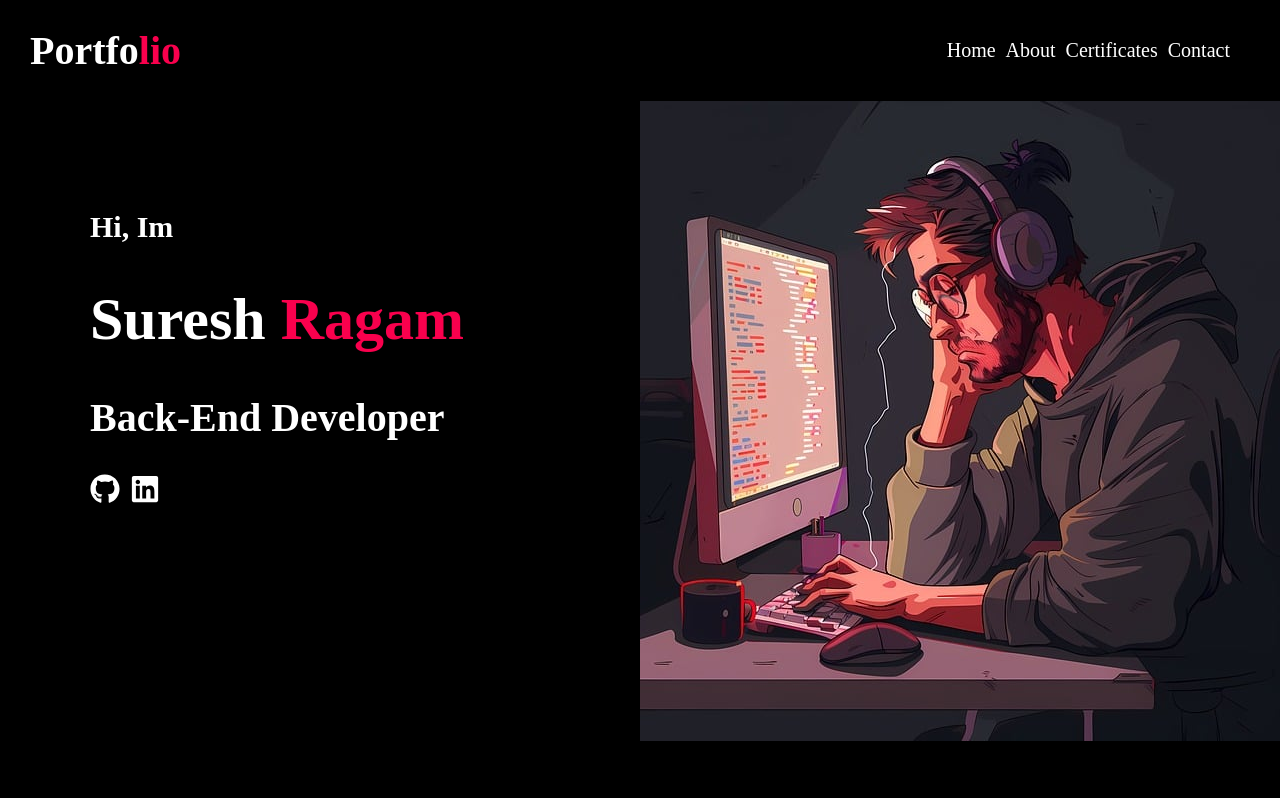
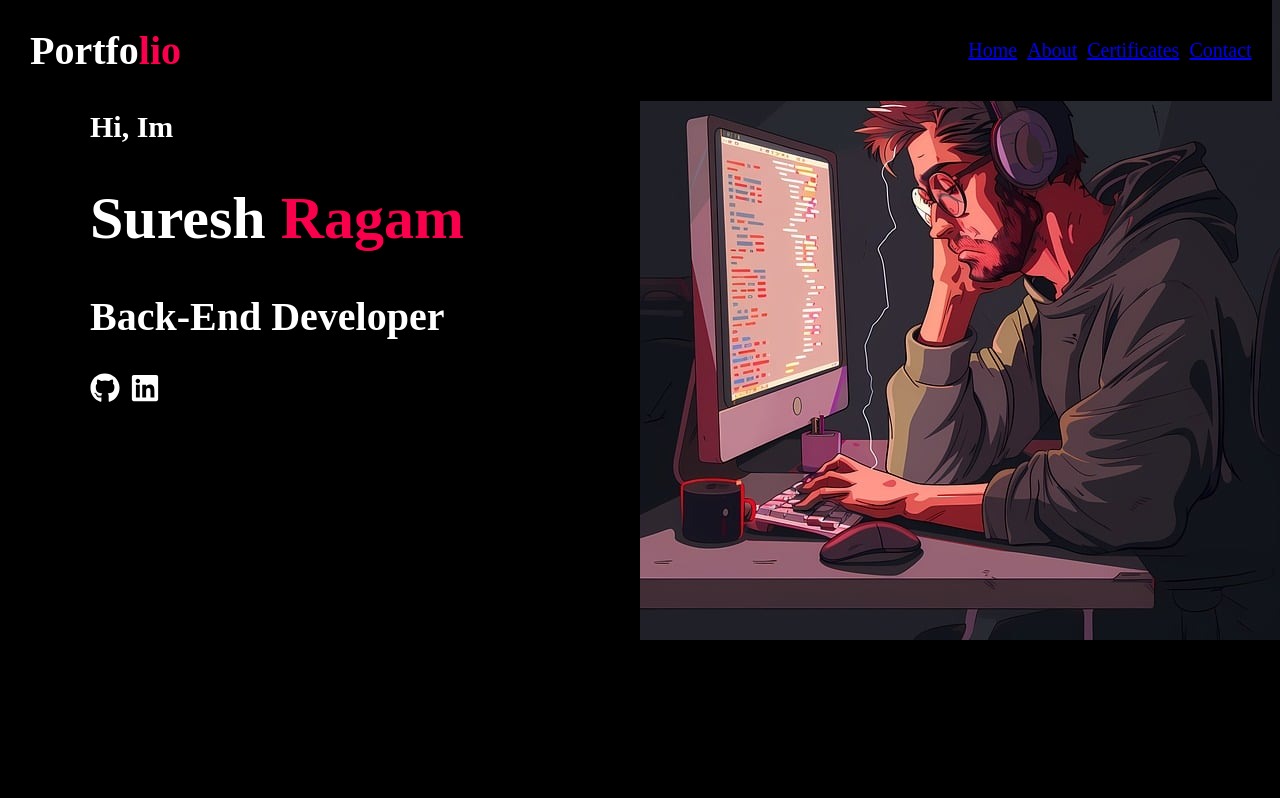
Before and after one commit to sureshragam/sureshragam.github.io, a React (Create React App) app: page / in a window 1280 px wide. Shown: the top 798 px of the page. Built offline with nearby package versions, Linux system fonts and the light colour scheme.

Commit message:
added id for the files

```diff
--- a/src/components/About/About.tsx
+++ b/src/components/About/About.tsx
@@ -59,7 +59,7 @@ const About = () =>{
     }
 
     return(
-        <div className={classes.aboutContainer}>
+        <div id="about" className={classes.aboutContainer}>
             <div className={classes.col1}>
                 <img src={pic2} alt="pic2"/>
             </div>
--- a/src/components/Certificates/certificates.tsx
+++ b/src/components/Certificates/certificates.tsx
@@ -30,7 +30,7 @@ const certificatesData = [
 
 const Certificates = () =>{
     return (
-        <div className={classes.certificatesContainer}>
+        <div id="certificates" className={classes.certificatesContainer}>
             <h1 className={classes.title}>My Certificates</h1>
             <ul className={classes.certificates}>
                 {certificatesData.map(eachCertificate =>{
--- a/src/components/Contact/Contact.tsx
+++ b/src/components/Contact/Contact.tsx
@@ -13,7 +13,7 @@ const Contact = () =>{
     }
 
     return (
-        <div className={classes.contactContainer}>
+        <div id="contact" className={classes.contactContainer}>
             <div className={classes.col1}>
                 <h1>Contact Me</h1>
                 <p><span>suresh.ragam@icloud.com</span></p>
--- a/src/components/Header/Header.module.css
+++ b/src/components/Header/Header.module.css
@@ -3,6 +3,10 @@
     display: flex;
     justify-content: space-between;
     align-items: center;
+    position: fixed;
+    z-index: 1;
+    background-color: black;
+    width: 97vw;
 }
 .navigation{
     list-style-type: none;
--- a/src/components/Header/Header.tsx
+++ b/src/components/Header/Header.tsx
@@ -6,10 +6,10 @@ const Header = () =>{
         <header className={classes.header}>
             <h1 className={classes.title}>Portfo<span>lio</span></h1>
             <ul className={classes.navigation}>
-                <li>Home</li>
-                <li>About</li>
-                <li>Certificates</li>
-                <li>Contact</li>
+                <li><a href="#home">Home</a></li>
+                <li><a href="#about">About</a></li>
+                <li><a href="#certificates">Certificates</a></li>
+                <li><a href="#contact">Contact</a></li>
             </ul>
         </header>
     )
--- a/src/components/Home/Home.tsx
+++ b/src/components/Home/Home.tsx
@@ -27,7 +27,7 @@ const Home = () =>{
 
 
     return(
-        <div className={classes.homeContainer}>
+        <div id="home" className={classes.homeContainer}>
             <div className={classes.col1}>
                 <h4>Hi, Im</h4>
                 <h1>Suresh <span>Ragam</span></h1>
```
